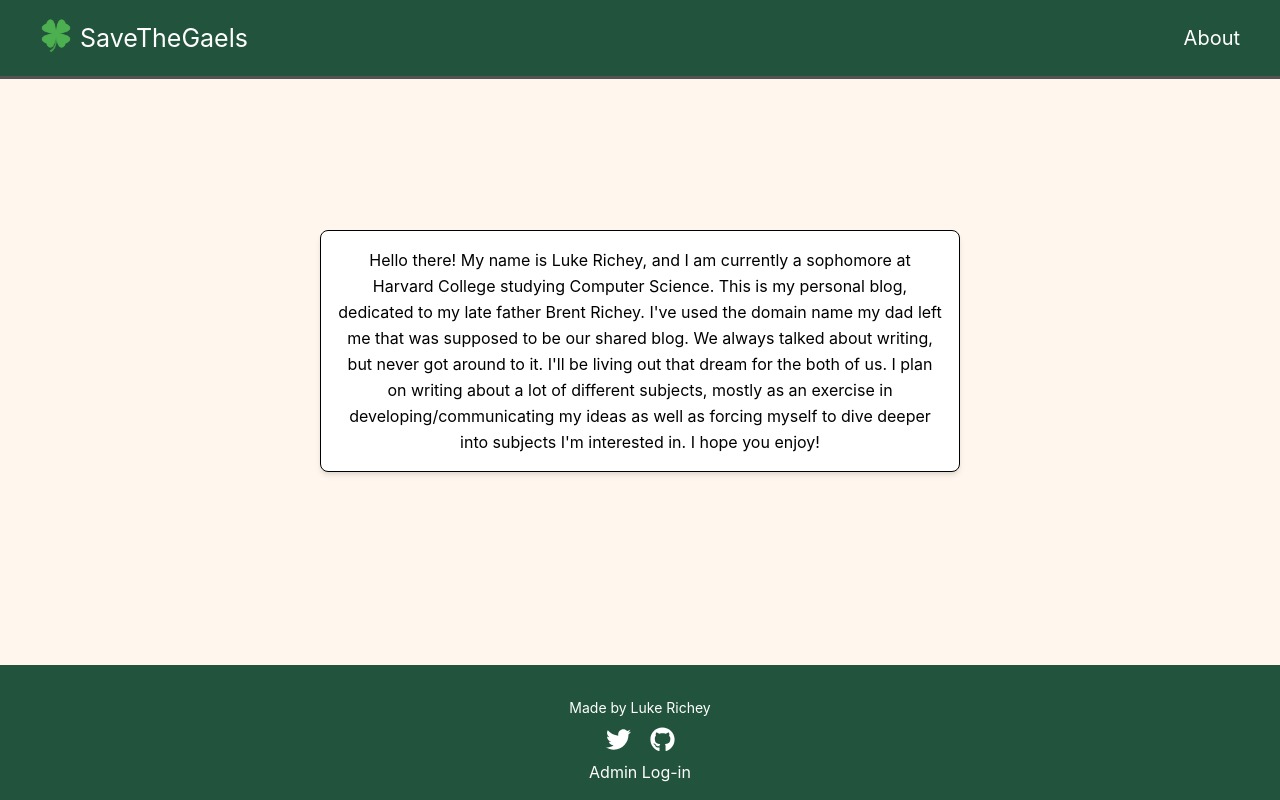
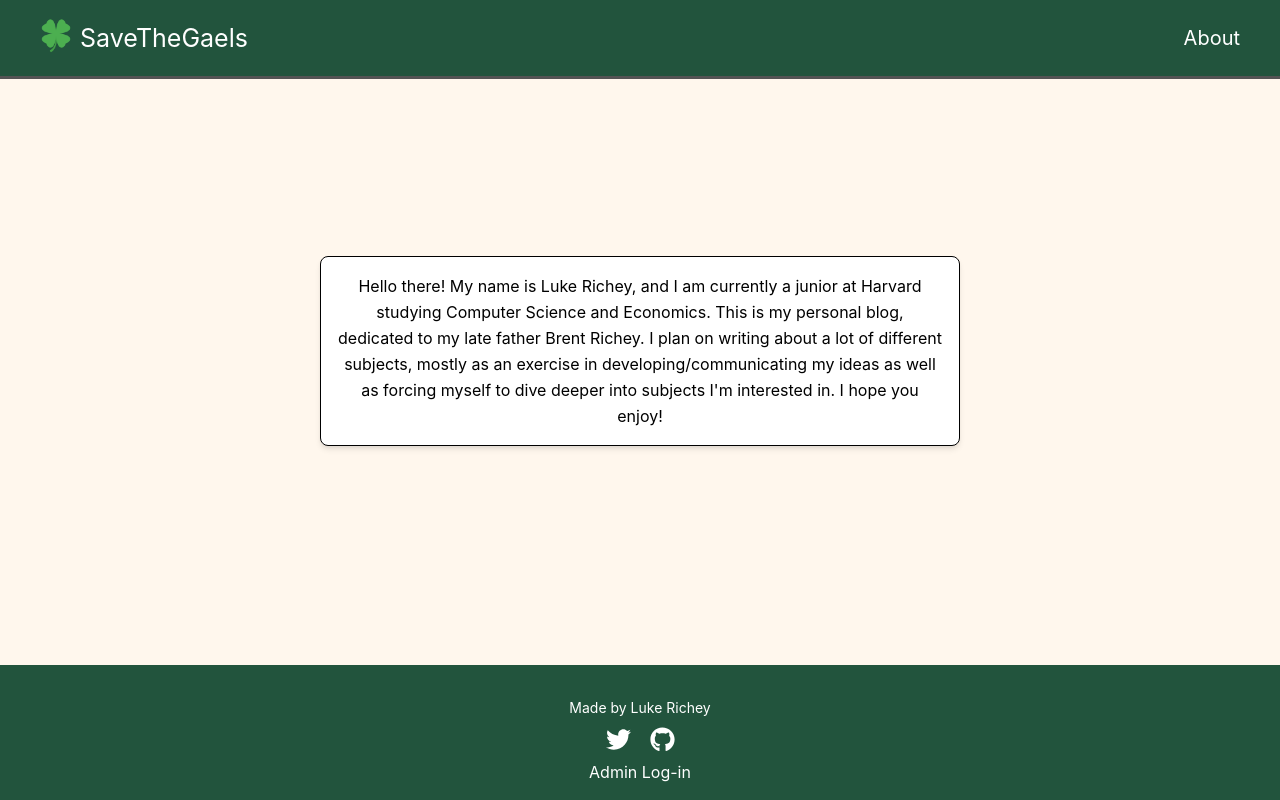
Before and after one commit to lukebrichey/SaveTheGaels, a React (Create React App) app in the folder frontend/: page /about in a window 1280 px wide. Built offline with nearby package versions, Linux system fonts and the light colour scheme; no server answers.

Commit message:
update about

```diff
--- a/frontend/src/pages/About.js
+++ b/frontend/src/pages/About.js
@@ -19,15 +19,12 @@ export default function About() {
         boxShadow="md"
       >
         <Text fontSize="md" textAlign="center">
-          Hello there! My name is Luke Richey, and I am currently a sophomore
-          at Harvard College studying Computer Science.
+          Hello there! My name is Luke Richey, and I am currently a junior
+          at Harvard studying Computer Science and Economics.
           This is my personal blog, dedicated to my late father Brent Richey.
-          I've used the domain name my dad left me that was supposed to be our
-          shared blog. We always talked about writing, but never got around to
-          it. I'll be living out that dream for the both of us. I plan on
-          writing about a lot of different subjects, mostly as an exercise in
-          developing/communicating my ideas as well as forcing myself to dive
-          deeper into subjects I'm interested in. I hope you enjoy!
+          I plan on writing about a lot of different subjects, mostly as an
+          exercise in developing/communicating my ideas as well as forcing myself
+          to dive deeper into subjects I'm interested in. I hope you enjoy!
         </Text>
       </Box>
     </Flex>
```
